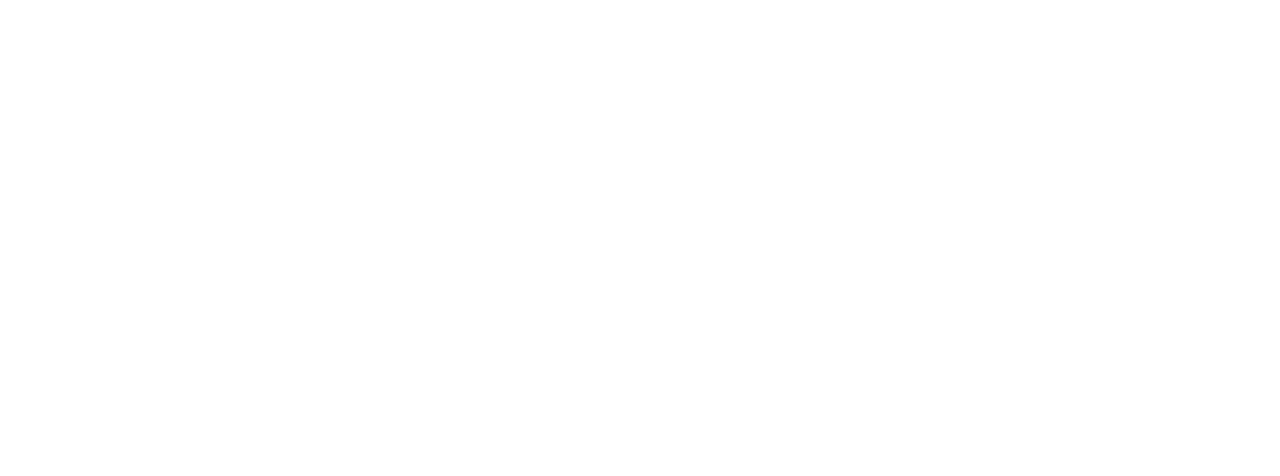
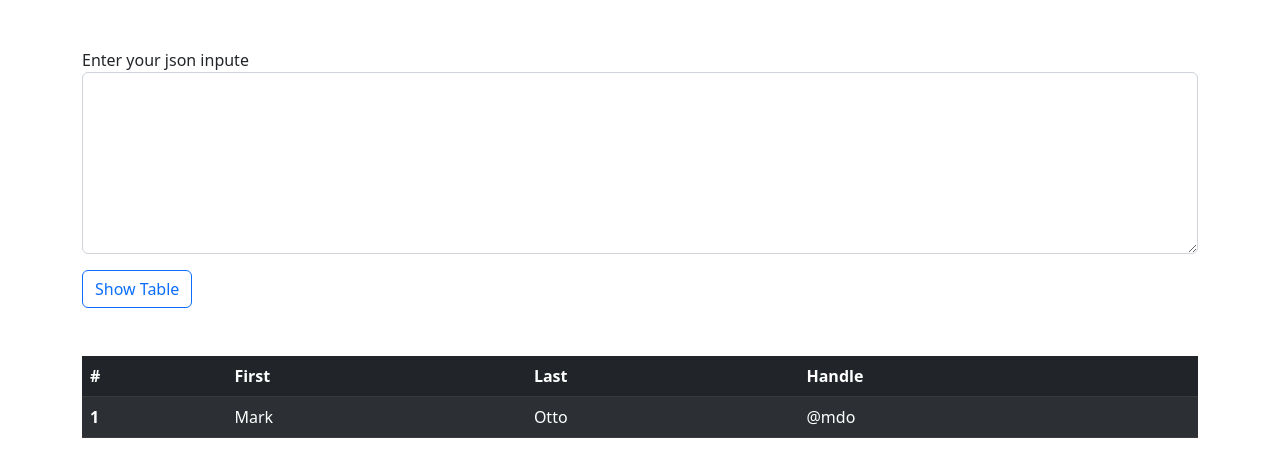
Before and after one commit to HosamSaleh1/HalanChallengesFrontEnd, an Angular app: page / in a window 1280 px wide. Shown: the top 476 px of the page. Built offline with nearby package versions, Linux system fonts and the light colour scheme.

Commit message:
making the project layout

```diff
--- a/package.json
+++ b/package.json
@@ -21,6 +21,7 @@
     "bootstrap": "^5.2.0",
     "jquery": "^3.6.0",
     "popper": "^1.0.1",
+    "popper.js": "^1.16.1",
     "rxjs": "~7.4.0",
     "tslib": "^2.3.0",
     "zone.js": "~0.11.4"
--- a/src/app/app.component.html
+++ b/src/app/app.component.html
@@ -1,3 +1,3 @@
 
-
+<app-table></app-table>
 <router-outlet></router-outlet>
--- /dev/null
+++ b/src/app/table/table/table.component.html
@@ -0,0 +1,34 @@
+<div class="container mt-5">
+    <div class="row">
+        <div class="col align-content-center">
+                <div class="form-group">
+                    <label for="exampleFormControlTextarea3">Enter your json inpute</label>
+                    <textarea [(ngModel)]="json" class="form-control" id="exampleFormControlTextarea3" rows="7"></textarea>
+                    <button onclick="showTable()" class="btn btn-outline-primary mt-3">Show Table</button>
+                </div>
+        </div>
+    </div>
+    <div class="row">
+        <div class="col align-content-center mt-5">
+            <table class="table table-striped table-dark">
+                <thead>
+                  <tr>
+                    <th scope="col">#</th>
+                    <th scope="col">First</th>
+                    <th scope="col">Last</th>
+                    <th scope="col">Handle</th>
+                  </tr>
+                </thead>
+                <tbody>
+                  <tr>
+                    <th scope="row">1</th>
+                    <td>Mark</td>
+                    <td>Otto</td>
+                    <td>@mdo</td>
+                  </tr>
+                </tbody>
+              </table>
+
+        </div>
+    </div>
+</div>
--- /dev/null
+++ b/src/app/table/table/table.component.ts
@@ -0,0 +1,18 @@
+import { Component, OnInit } from '@angular/core';
+
+@Component({
+  selector: 'app-table',
+  templateUrl: './table.component.html',
+  styleUrls: ['./table.component.css']
+})
+export class TableComponent implements OnInit {
+
+  constructor() { }
+  json:string = '';
+  showTable(json:string) {
+
+  }
+  ngOnInit(): void {
+  }
+
+}
```
Also changed, not shown: src/app/app.module.ts (+6 -2 lines), src/app/table/table/table.component.css (added), 2 other files (tests, documents, lock files or other folders).
